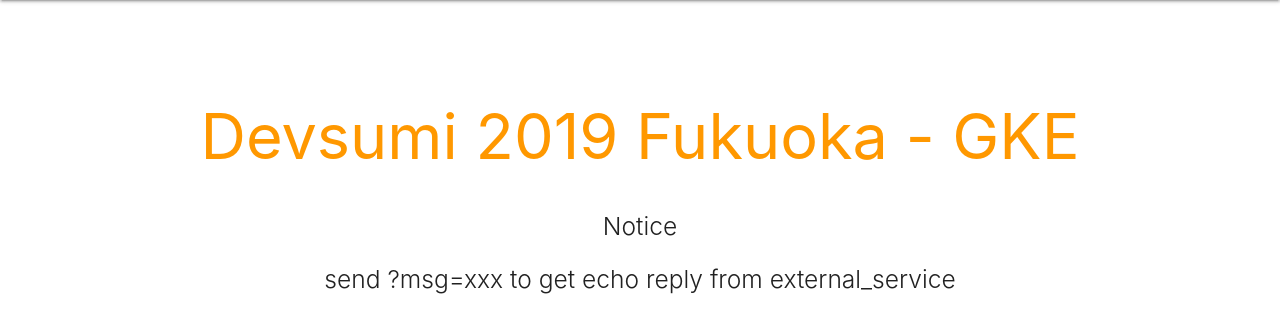
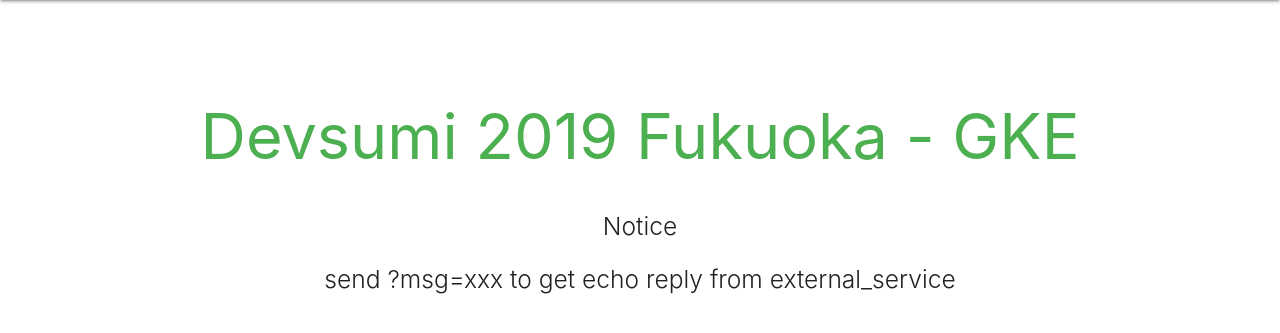
Before and after one commit to samuraitaiga/devsumi2019-fukuoka-gke, a Flask app: page / in a window 1280 px wide. Shown: the part 64-397 px from the top of the page. Run offline with Flask 2, Linux system fonts and the light colour scheme.

Commit message:
change  header color orange  to green

```diff
--- a/frontend-service/templates/index.html
+++ b/frontend-service/templates/index.html
@@ -19,7 +19,7 @@
             <div class='col s12'>
                 <div class="container">
                     <br><br>
-                    <h1 class="header center orange-text">Devsumi 2019 Fukuoka - GKE</h1>
+                    <h1 class="header center green-text">Devsumi 2019 Fukuoka - GKE</h1>
                     <div class="row center">
                         <h5 class="header col s12 light">Notice</h5>
                         <h5 class="header col s12 light">{{notice_msg}}</h5>
```
